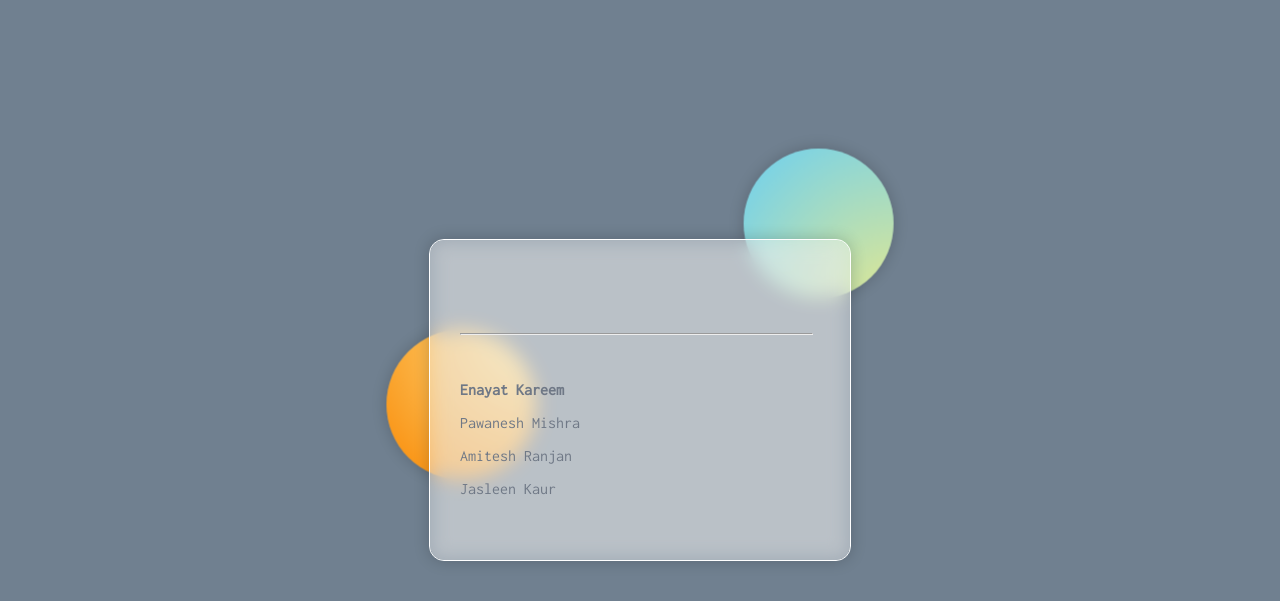
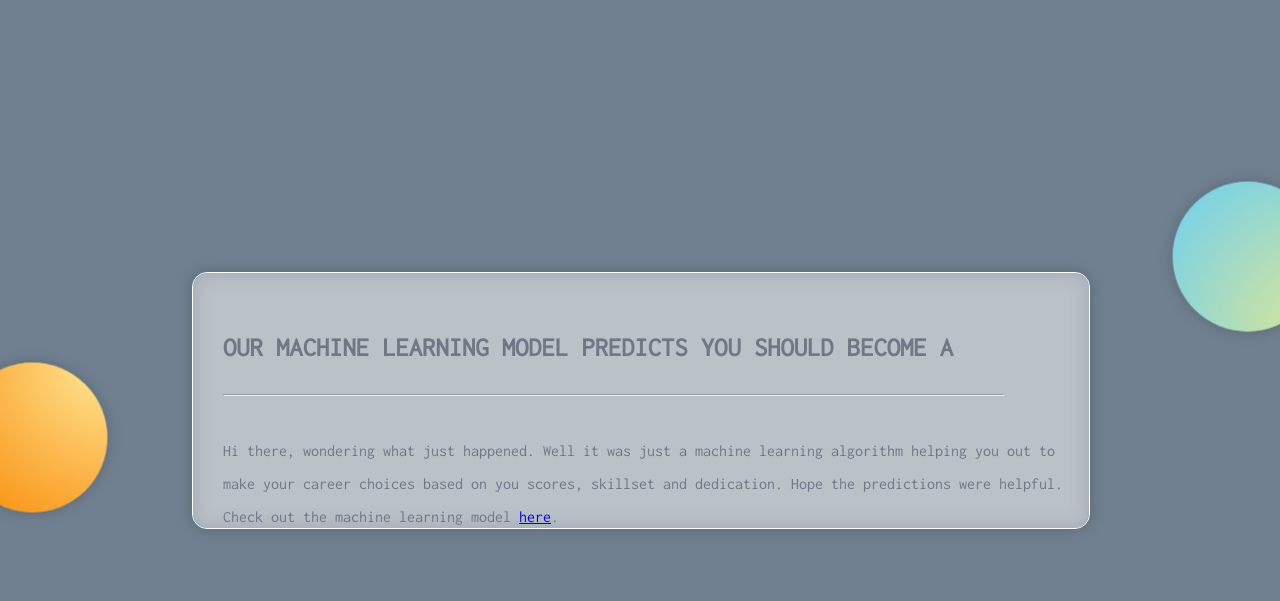
Before and after one commit to JasleenKaur2000/Hackathon202212, a Django app: template ml/templates/result.html in a window 1280 px wide; the page is wider, and only the part inside the window is pictured. Shown: the top 601 px of that part. Run offline with Django 4.2, Linux system fonts and the light colour scheme; the template is opened without the code that fills it, so the values that code supplies are empty.

Commit message:
result.html

```diff
--- a/ml/templates/result.html
+++ b/ml/templates/result.html
@@ -15,17 +15,13 @@
                 <div class="holder">
                     <div class="card">
                       <div class="card__text">
+                        <h5>OUR MACHINE LEARNING MODEL PREDICTS YOU SHOULD BECOME A</h5>
                         {{n}}
                         <br>
                         <hr style = "width:90%;">
                         <br>
-                        <small style="font-size: 16px;"><b>Enayat Kareem</b></small>
-                        <br>
-                        <small style="font-size: 16px;">Pawanesh Mishra</small>
-                        <br>
-                        <small style="font-size: 16px;">Amitesh Ranjan</small>
-                        <br>
-                        <small style="font-size: 16px;">Jasleen Kaur</small>
+                        <small style="font-size:16px;">Hi there, wondering what just happened. Well it was just a machine learning algorithm helping you out to make your career choices based on you scores, skillset and dedication. Hope the predictions were helpful. Check out the machine learning model <a href="https://github.com/Amitesh-191885/Hackathon202212/blob/master/anaconda.ipynb" >here</a>.   </small>
+
                       </div>
                     </div>
                 </div>
@@ -79,10 +75,11 @@
             border-radius: 15px;
             box-shadow: 0 0 1rem 0 rgba(0, 0, 0, 0.2);
             font-size: 2rem;
-            height:320px;
+            height:70%;
             overflow: hidden;
             position: relative;
-            width: 420px;
+            width: 70%;
+            margin-left: 15%;
           }
           .card:before {
             background-color: rgba(255, 255, 255, 0.3);
```
